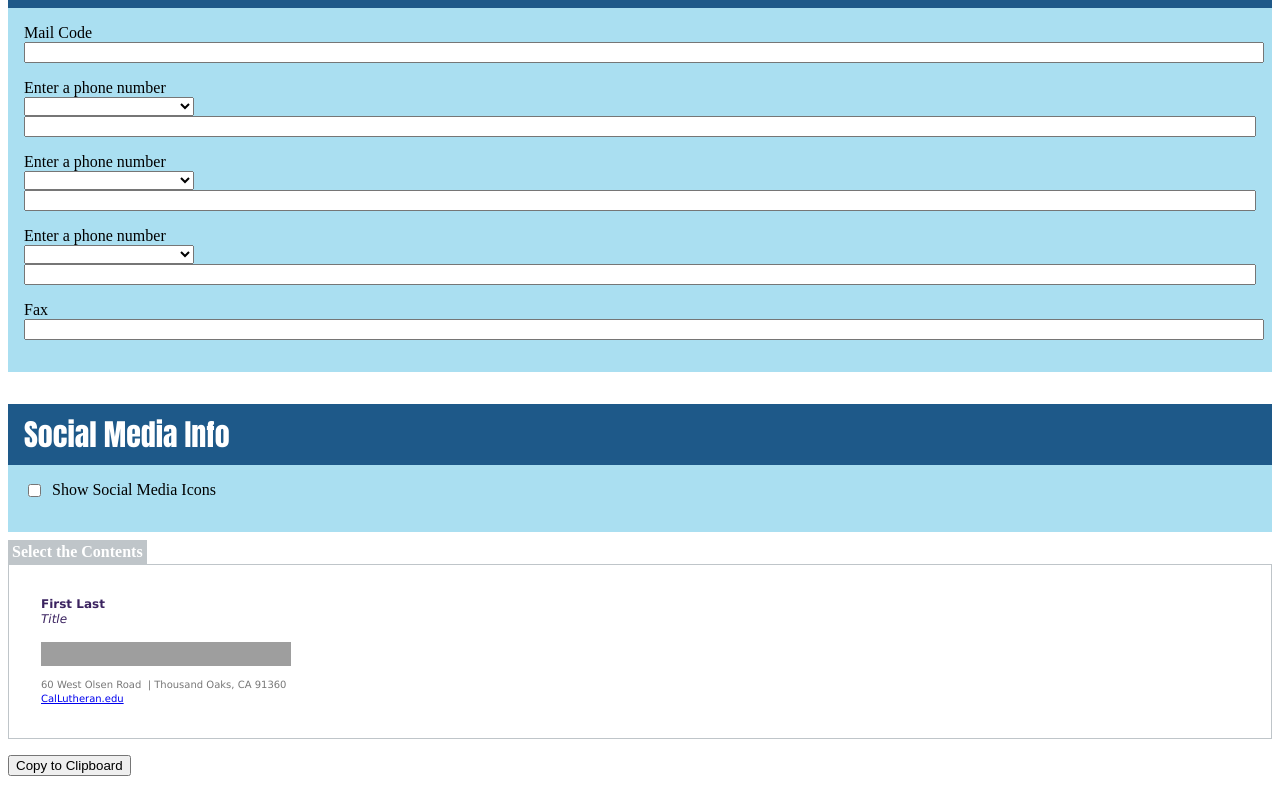
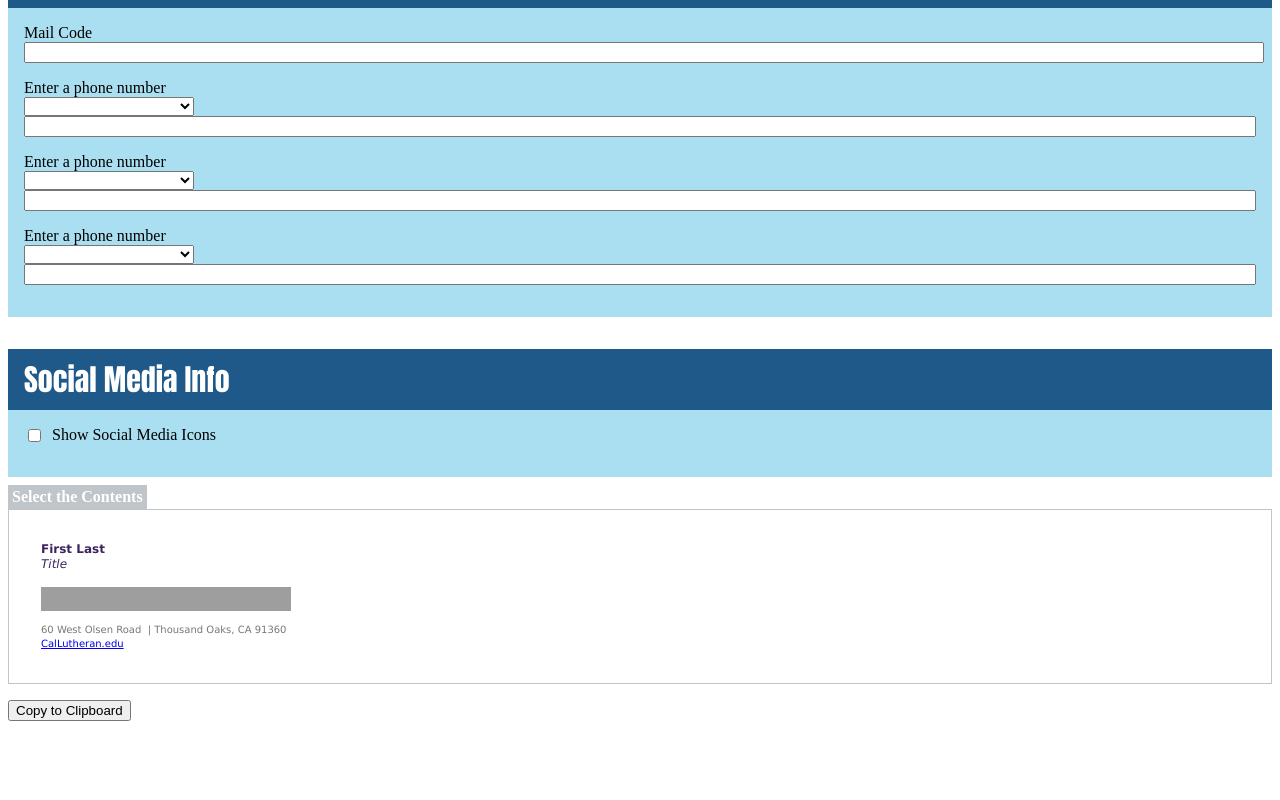
Before and after one commit to cal-lutheran-web/email-signature-maker, a Vue app: page / in a window 1280 px wide. Shown: the part 666-1466 px from the top of the page. After the commit the page ends 1411 px from the top, so only its background shows below. Built offline with nearby package versions, Linux system fonts and the light colour scheme; grey boxes are pictures that could not be loaded; the HTML template or start-up script is replaced by a standard one.

Commit message:
removed fax option

```diff
--- a/src/App.vue
+++ b/src/App.vue
@@ -24,9 +24,6 @@
 					department: "",
 					mail_code: "",
 					website: "",
-					// phone_1: {},
-					// phone_2: {},
-					// phone_3: {},
 					phones: {},
 					pronouns_display: "",
 					pronouns: "",
--- a/src/components/FormFields.vue
+++ b/src/components/FormFields.vue
@@ -77,10 +77,6 @@
 			<Phone :formData="formData" key="phone_2"></Phone>
 			<Phone :formData="formData" key="phone_3"></Phone>
 
-			<div class="form-item">
-				<label for="fax">Fax</label>
-				<input v-model="formData.fax" type="text" maxlength="4" />
-			</div>
 		</fieldset>
 
 		<fieldset name="social-media-info">
```
